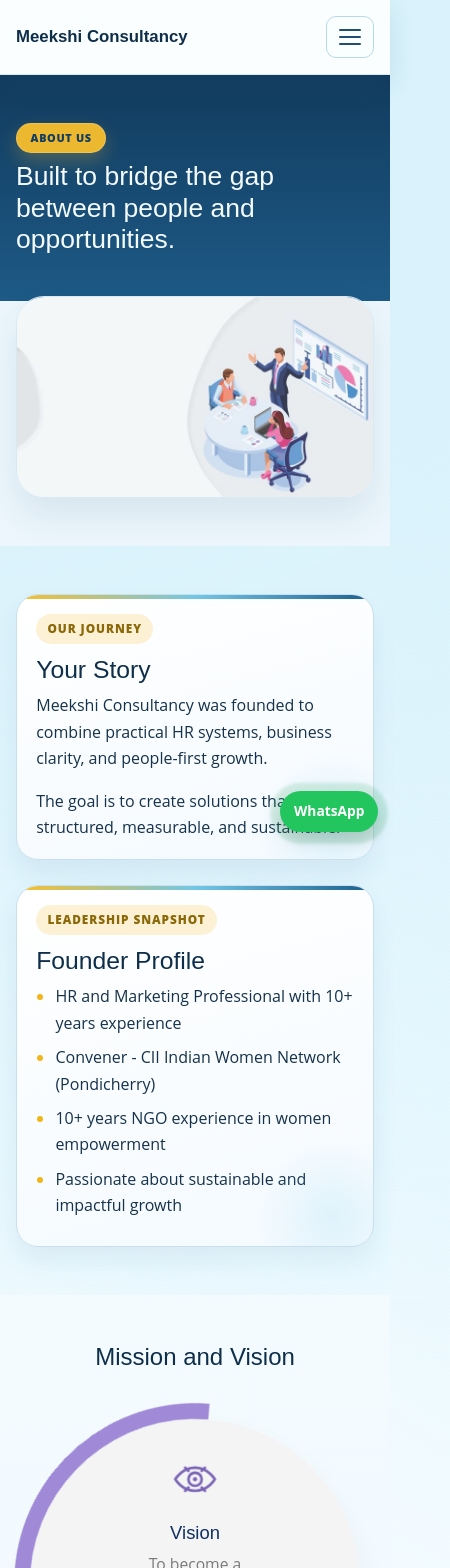
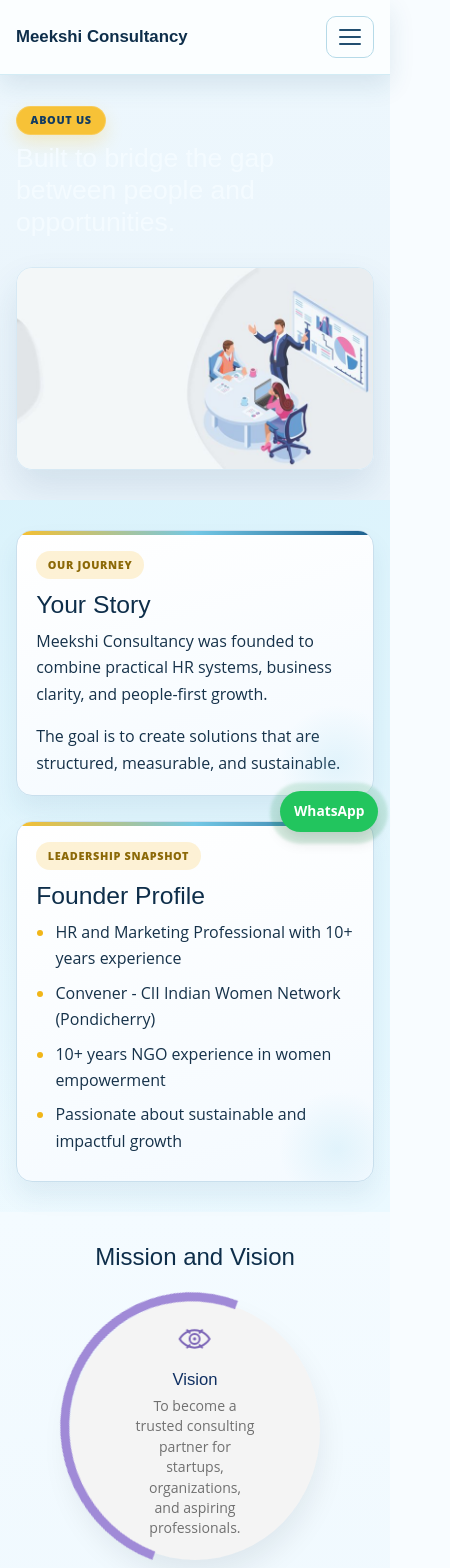
Before and after one commit to technovahub2025/meekshi_consultancy, a React (Vite) app: page /test_meekshiConsultancy/about in a window 390 px wide. Shown: the top 1568 px of the page, 450 px wide, since content can reach past the window. Built offline with nearby package versions, Linux system fonts and the light colour scheme.

Commit message:
about us page fixed

```diff
--- /dev/null
+++ b/src/pages/AboutPage.css
@@ -0,0 +1,293 @@
+.about-page {
+  overflow-x: hidden;
+}
+
+.about-page .page-hero {
+  background: linear-gradient(180deg, #edf7fd 0%, #eaf4fb 100%);
+}
+
+.about-page .about-hero {
+  display: grid;
+  grid-template-columns: minmax(0, 1fr) minmax(300px, 620px);
+  align-items: center;
+  gap: 2rem;
+}
+
+.about-page .about-hero__text {
+  max-width: 520px;
+}
+
+.about-page .about-hero__image {
+  width: 100%;
+  display: block;
+  border-radius: 24px;
+  border: 1px solid #d7e9f4;
+  box-shadow: 0 18px 36px rgba(35, 86, 122, 0.12);
+}
+
+.about-page .about-intro__card {
+  position: relative;
+  overflow: hidden;
+  border-radius: 20px;
+  border: 1px solid #c9dfed;
+  background: linear-gradient(165deg, #ffffff 0%, #f4faff 100%);
+}
+
+.about-page .about-intro__card::before {
+  content: '';
+  position: absolute;
+  inset: 0 auto auto 0;
+  width: 100%;
+  height: 4px;
+  background: linear-gradient(90deg, #f8bf2d, #72c7e5, #1c5f8e);
+}
+
+.about-page .about-intro__card--story::after,
+.about-page .about-intro__card--founder::after {
+  content: '';
+  position: absolute;
+  right: -38px;
+  bottom: -44px;
+  width: 152px;
+  height: 152px;
+  border-radius: 50%;
+  background: radial-gradient(circle, rgba(120, 205, 232, 0.16), transparent 68%);
+  pointer-events: none;
+}
+
+.about-page .about-intro__kicker {
+  display: inline-block;
+  margin-bottom: 0.7rem;
+  padding: 0.32rem 0.72rem;
+  border-radius: 999px;
+  background: rgba(248, 191, 45, 0.2);
+  color: #8c6908;
+  font-size: 0.74rem;
+  font-weight: 800;
+  letter-spacing: 0.08em;
+  text-transform: uppercase;
+}
+
+.about-page .values-head {
+  max-width: 640px;
+}
+
+.about-page .values-grid .reveal {
+  height: 100%;
+}
+
+.about-page .value-card {
+  position: relative;
+  overflow: hidden;
+  border-radius: 18px;
+  border: 1px solid #c8dfed;
+  background: linear-gradient(165deg, #ffffff 0%, #f2f9ff 100%);
+}
+
+.about-page .value-card::before {
+  content: '';
+  position: absolute;
+  left: 0;
+  top: 0;
+  bottom: 0;
+  width: 4px;
+  background: linear-gradient(180deg, #f8bf2d, #1c5f8e);
+}
+
+.about-page .value-card__icon {
+  display: inline-grid;
+  place-items: center;
+  width: 2.2rem;
+  height: 2.2rem;
+  margin-bottom: 0.75rem;
+  border-radius: 50%;
+  font-size: 0.9rem;
+  font-weight: 800;
+  color: #123d63;
+  background: linear-gradient(145deg, #ffd66a, #f8bf2d);
+}
+
+.about-page .mission-vision-grid {
+  display: grid;
+  grid-template-columns: repeat(2, minmax(0, 1fr));
+  gap: 2rem;
+  justify-items: center;
+}
+
+.about-page .mission-vision-card {
+  width: min(100%, 320px);
+  aspect-ratio: 1;
+  display: grid;
+  place-items: center;
+}
+
+.about-page .mission-vision-card__ring {
+  position: relative;
+  width: 100%;
+  height: 100%;
+  border-radius: 50%;
+  background: #f4f4f4;
+  display: flex;
+  flex-direction: column;
+  align-items: center;
+  justify-content: center;
+  text-align: center;
+  padding: 1.85rem;
+  box-shadow: 0 16px 30px rgba(15, 23, 42, 0.08);
+}
+
+.about-page .mission-vision-card__ring::before {
+  content: '';
+  position: absolute;
+  inset: -12px;
+  border: 12px solid transparent;
+  border-radius: 50%;
+  animation: ringOrbit 16s linear infinite;
+  will-change: transform;
+}
+
+.about-page .mission-vision-card--vision .mission-vision-card__ring::before {
+  border-right-color: #a08ad7;
+  border-bottom-color: #a08ad7;
+  transform: rotate(18deg);
+}
+
+.about-page .mission-vision-card--mission .mission-vision-card__ring::before {
+  border-left-color: #9ccc3b;
+  border-top-color: #9ccc3b;
+  transform: rotate(-18deg);
+  animation-direction: reverse;
+}
+
+.about-page .mission-vision-card__icon {
+  width: 3rem;
+  height: 3rem;
+  margin-bottom: 0.75rem;
+  display: grid;
+  place-items: center;
+  color: #7b64b6;
+}
+
+.about-page .mission-vision-card--mission .mission-vision-card__icon {
+  color: #8abf2f;
+}
+
+.about-page .mission-vision-card__svg {
+  width: 100%;
+  height: 100%;
+  display: block;
+}
+
+.about-page .mission-vision-card h3 {
+  margin-bottom: 0.5rem;
+  color: #0f2f62;
+  font-size: 1.15rem;
+}
+
+.about-page .mission-vision-card p {
+  margin: 0;
+  max-width: 16ch;
+  color: #707070;
+  line-height: 1.45;
+}
+
+@media (max-width: 991px) {
+  .about-page .about-hero {
+    grid-template-columns: 1fr;
+    gap: 1.3rem;
+  }
+
+  .about-page .about-hero__text {
+    max-width: none;
+  }
+
+  .about-page .about-hero__image {
+    max-width: 560px;
+    margin-inline: auto;
+  }
+
+  .about-page .mission-vision-grid {
+    grid-template-columns: 1fr;
+    gap: 1.4rem;
+  }
+
+  .about-page .mission-vision-card {
+    width: min(100%, 292px);
+  }
+}
+
+@media (max-width: 767px) {
+  .about-page .py-5 {
+    padding-top: 2.2rem !important;
+    padding-bottom: 2.2rem !important;
+  }
+
+  .about-page .section-head.mb-5 {
+    margin-bottom: 1.8rem !important;
+  }
+
+  .about-page .about-hero__image {
+    border-radius: 16px;
+  }
+
+  .about-page .about-intro__card {
+    border-radius: 16px;
+  }
+
+  .about-page .about-intro__card--story::after,
+  .about-page .about-intro__card--founder::after {
+    width: 120px;
+    height: 120px;
+    right: -24px;
+    bottom: -28px;
+  }
+
+  .about-page .mission-vision-card {
+    width: min(100%, 268px);
+  }
+
+  .about-page .mission-vision-card__ring {
+    padding: 1.35rem 1.1rem;
+  }
+
+  .about-page .mission-vision-card__ring::before {
+    inset: -9px;
+    border-width: 9px;
+  }
+
+  .about-page .mission-vision-card__icon {
+    width: 2.45rem;
+    height: 2.45rem;
+    margin-bottom: 0.6rem;
+  }
+
+  .about-page .mission-vision-card h3 {
+    font-size: 1.04rem;
+    margin-bottom: 0.35rem;
+  }
+
+  .about-page .mission-vision-card p {
+    max-width: 15ch;
+    font-size: 0.92rem;
+  }
+}
+
+@media (max-width: 575px) {
+  .about-page .py-5 {
+    padding-top: 1.9rem !important;
+    padding-bottom: 1.9rem !important;
+  }
+
+  .about-page .about-intro__kicker {
+    font-size: 0.68rem;
+    letter-spacing: 0.06em;
+  }
+
+  .about-page .mission-vision-card {
+    width: min(100%, 250px);
+  }
+
+  .about-page .mission-vision-card p {
+    font-size: 0.88rem;
+  }
+}
--- a/src/pages/AboutPage.jsx
+++ b/src/pages/AboutPage.jsx
@@ -1,5 +1,6 @@
 import Reveal from '../components/Reveal'
 import aboutHeroImage from '../assets/about us.jpg'
+import './AboutPage.css'
 
 function VisionIcon() {
   return (
@@ -55,7 +56,7 @@
 
 function AboutPage() {
   return (
-    <main>
+    <main className="about-page">
       <section className="page-hero py-5">
         <div className="container">
           <div className="about-hero">
```
